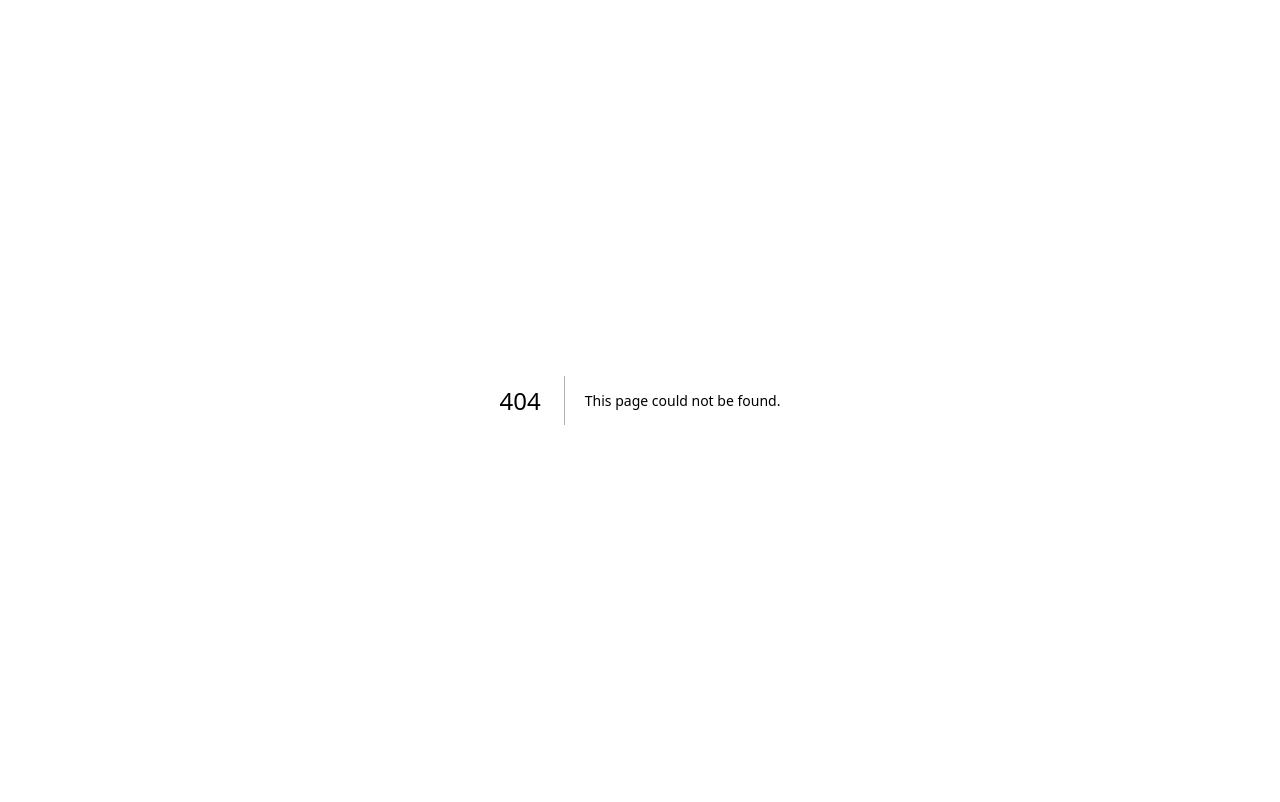
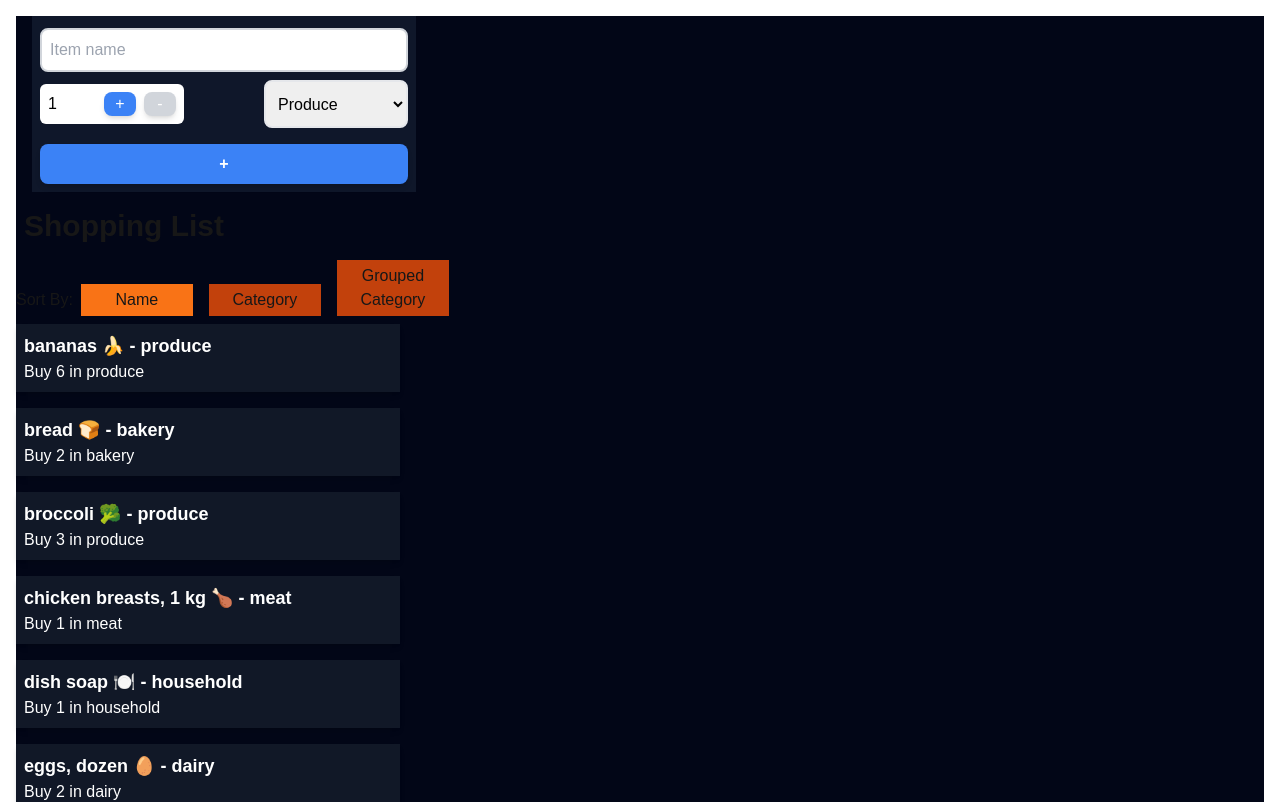
Before and after one commit to SerapisGod/cprg306-assignments, a Next.js app: page /week-7 in a window 1280 px wide. Before the commit this address had no page. Shown: the top 802 px of the page. Built offline with nearby package versions, Linux system fonts and the light colour scheme.

Commit message:
week7complete

```diff
--- a/app/page.js
+++ b/app/page.js
@@ -10,6 +10,7 @@ export default function Page() {
                 <Link href="/week-4">Week 4 Assignment Link</Link>
                 <Link href="/week-5">Week 5 Assignment Link</Link>
                 <Link href="/week-6">Week 6 Assignment Link</Link>
+                <Link href="/week-7">Week 7 Assignment Link</Link>
             </div>
         </main>
     );
--- /dev/null
+++ b/app/week-7/item-list.js
@@ -0,0 +1,98 @@
+"use client";
+import React, { useState } from "react";
+
+function ItemList({ items }) {
+    const [sortBy, setSortBy] = useState('name');
+
+    const groupedItems = () => {
+        const grouped = items.reduce((basket, item) => {
+        if (!basket[item.category]) {
+            basket[item.category] = [];
+        }
+        basket[item.category].push(item);
+        return basket;
+    }, {});
+
+    Object.keys(grouped).forEach((category) => {
+        grouped[category].sort((a, b) => a.name.localeCompare(b.name));
+    });
+    return grouped;
+    };
+
+
+    const sortedItems = sortBy === 'grouped-category' ? groupedItems() : [...items].sort((a, b) => {
+        if (sortBy === 'name') {
+            return a.name.localeCompare(b.name);
+        } else if (sortBy === 'category') {
+            return a.category.localeCompare(b.category);
+        }
+        return 0;
+    });
+
+    return (
+        <div className="">
+            <h2 className="text-3xl font-bold m-2">Shopping List</h2>
+            <div className="flex items-center">
+                <div>
+                    <label className="center">Sort By:</label>
+
+                    <button
+                        onClick={() => setSortBy('name')}
+                        className={`p-1 m-2 w-28 ${sortBy === 'name' ? 'bg-orange-500' : 'bg-orange-700'}`}
+                    >
+                        Name
+                    </button>
+
+                    <button
+                        onClick={() => setSortBy('category')}
+                        className={`p-1 m-2 w-28 ${sortBy === 'category' ? 'bg-orange-500' : 'bg-orange-700'}`}
+                    >
+                        Category
+                    </button>
+
+                    <button
+                        onClick={() => setSortBy('grouped-category')}
+                        className={`p-1 m-2 w-28 ${sortBy === 'grouped-category' ? 'bg-orange-500' : 'bg-orange-700'}`}
+                    >
+                        Grouped Category
+                    </button>
+                </div>
+            </div>
+
+            <div>
+                {sortBy === 'grouped-category' && (
+                    <div>
+                        {Object.keys(sortedItems)
+                        .sort((a, b) => a.localeCompare(b))
+                        .map((category) => (
+                            <div key={category}>
+                                <h3 className="capitalize text-xl">{category}</h3>
+                                <ul>
+                                    {sortedItems[category].map((item) => (
+                                        <li key={item.id} className="p-2 m-4 bg-slate-900 max-w-sm">
+                                            <span className="text-xl font-bold">{item.name}</span>
+                                            <p className="text-white">Buy {item.quantity} in {item.category}</p>
+                                        </li>
+                                    ))}
+                                </ul>
+                            </div>
+                        ))}
+                    </div>
+                )}
+
+                {sortBy !== 'grouped-category' && (
+                    <ul>
+                        {sortedItems.map((item) => (
+                            <li key={item.id} className="bg-gray-900 p-2 shadow-md mb-4 max-w-sm">
+                                <span className="text-white text-lg font-bold">{item.name} - {item.category}</span>
+                                <p className="text-white">Buy {item.quantity} in {item.category}</p>
+                            </li>
+                        ))}
+                    </ul>
+                )}
+            </div>
+        </div>
+    );
+}
+
+export default ItemList;
--- /dev/null
+++ b/app/week-7/item.js
@@ -0,0 +1,9 @@
+function Item({name, quantity, category}) {
+    return (
+      <li className="bg-gray-900 p-2 shadow-md mb-4 max-w-md ">
+          <p className="text-white text-lg font-bold">{name}</p>
+          <p className="text-white">Buy {quantity} in {category}</p>
+      </li>
+    );
+  }
+  export default Item;
--- /dev/null
+++ b/app/week-7/items.json
@@ -0,0 +1,74 @@
+[
+    {
+      "id": "1h2GJKH12gkHG31h1H",
+      "name": "milk, 4 L 🥛",
+      "quantity": 1,
+      "category": "dairy"
+    },
+    {
+      "id": "2KJH3k2j3H1k2J3K1H",
+      "name": "bread 🍞",
+      "quantity": 2,
+      "category": "bakery"
+    },
+    {
+      "id": "3h2KJH3k2j3H1k2J3",
+      "name": "eggs, dozen 🥚",
+      "quantity": 2,
+      "category": "dairy"
+    },
+    {
+      "id": "4k2J3K1H2GJKH12gk",
+      "name": "bananas 🍌",
+      "quantity": 6,
+      "category": "produce"
+    },
+    {
+      "id": "5H1h1H2KJH3k2j3H",
+      "name": "broccoli 🥦",
+      "quantity": 3,
+      "category": "produce"
+    },
+    {
+      "id": "6H1k2J3K1H2GJKH1",
+      "name": "chicken breasts, 1 kg 🍗",
+      "quantity": 1,
+      "category": "meat"
+    },
+    {
+      "id": "7gkHG31h1H2KJH3k",
+      "name": "pasta sauce 🍝",
+      "quantity": 3,
+      "category": "canned goods"
+    },
+    {
+      "id": "8j3H1k2J3K1H2GJK",
+      "name": "spaghetti, 454 g 🍝",
+      "quantity": 2,
+      "category": "dry goods"
+    },
+    {
+      "id": "9H12gkHG31h1H2KJ",
+      "name": "toilet paper, 12 pack 🧻",
+      "quantity": 1,
+      "category": "household"
+    },
+    {
+      "id": "10H3k2j3H1k2J3K1",
+      "name": "paper towels, 6 pack",
+      "quantity": 1,
+      "category": "household"
+    },
+    {
+      "id": "11k2J3K1H2GJKH12",
+      "name": "dish soap 🍽️",
+      "quantity": 1,
+      "category": "household"
+    },
+    {
+      "id": "12GJKH12gkHG31h1",
+      "name": "hand soap 🧼",
+      "quantity": 4,
+      "category": "household"
+    }
+  ]
--- /dev/null
+++ b/app/week-7/new-item.js
@@ -0,0 +1,82 @@
+"use client";
+import { useState } from "react";
+
+export default function NewItem({ onAddItem }) {
+
+    const [name , setName] = useState("");
+    const [category, setCategory] = useState("produce");
+    const [quantity, setQuantity] = useState(1);
+    const generateId = () => Math.random().toString(36).substr(2, 9);
+
+    const handleSubmit = (e) =>
+        {
+        e.preventDefault();
+
+        const item = {
+            name,
+            category,
+            quantity,
+            id: generateId()
+        };
+
+        onAddItem(item);
+
+        setName("");
+        setCategory("produce");
+        setQuantity(1);
+        };
+
+    const increment = (e) => {
+        e.preventDefault();
+        if (quantity < 20) {
+            setQuantity(quantity + 1);
+        }
+    };
+
+    const decrement = (e) => {
+        e.preventDefault();
+        if (quantity > 1) {
+            setQuantity(quantity - 1);
+        }
+    };
+
+    return (
+            <form className="p-2 m-4 bg-slate-900 text-black max-w-sm w-full">
+
+                <div className="mb-2">
+                    <input id="nameInput" type="text" value={name} onChange={(e) => setName(e.target.value)} required className="w-full mt-1 border-2 border-gray-300 p-2 rounded-lg" placeholder="Item name" />
+                </div>
+
+                <div className="flex justify-between">
+
+                    <div className="flex justify-between p-2 mt-1 mb-1 rounded-md bg-white text-white w-36">
+                        <h1 className="text-black">{quantity}</h1>
+                        <div className="flex space-x-2">
+                            <button className="w-8 bg-blue-500 text-white text-semibold rounded-lg shadow-md disabled:bg-gray-300 disabled:cursor-not-allowed" onClick={increment} disabled={quantity === 20}>+</button>
+                            <button className="w-8 bg-blue-500 text-white text-semibold rounded-lg shadow-md disabled:bg-gray-300 disabled:cursor-not-allowed" onClick = {decrement} disabled={quantity === 1}>-</button>
+                        </div>
+                    </div>
+
+                    <select id="categoryInput" className="ml-1 border-2 border-grey-300 p-2 rounded-lg w-36" value={category} onChange={(e) => setCategory(e.target.value)}>
+                        <option value=""disabled>Category</option>
+                        <option value="produce">Produce</option>
+                        <option value="dairy">Dairy</option>
+                        <option value="bakery">Bakery</option>
+                        <option value="meat">Meat</option>
+                        <option value="frozen">Frozen</option>
+                        <option value="canned">Canned</option>
+                        <option value="cleaning">Cleaning</option>
+                        <option value="dry">Dry</option>
+                        <option value="beverage">Beverage</option>
+                        <option value="snacks">Snacks</option>
+                        <option value="other">Other</option>
+                    </select>
+
+                </div>
+
+                <div>
+                    <button type="submit" className="w-full mt-4 py-2 px-4 bg-blue-500 text-white font-semibold rounded-lg shadow-md hover:bg-blue-700 focus:outline-none focus:ring-2 focus:ring-blue-400 focus:ring-opacity-75" onClick={handleSubmit}>+</button>
+                </div>
+            </form>
+    );
+}
--- /dev/null
+++ b/app/week-7/page.js
@@ -0,0 +1,21 @@
+"use client";
+import ItemList from "./item-list";
+import NewItem from "./new-item";
+import itemsdata from "./items.json";
+import { useState } from "react";
+
+function Page() {
+    const [items, setItems] = useState(itemsdata);
+
+    const handleAddItem = (item) => {
+        setItems(prevItems => [...prevItems, item]);
+    };
+
+    return (
+        <main className="bg-slate-950 m-4">
+            < NewItem onAddItem={handleAddItem} />
+            < ItemList items= {items}/>
+        </main>
+    );
+}
+export default Page;
```
